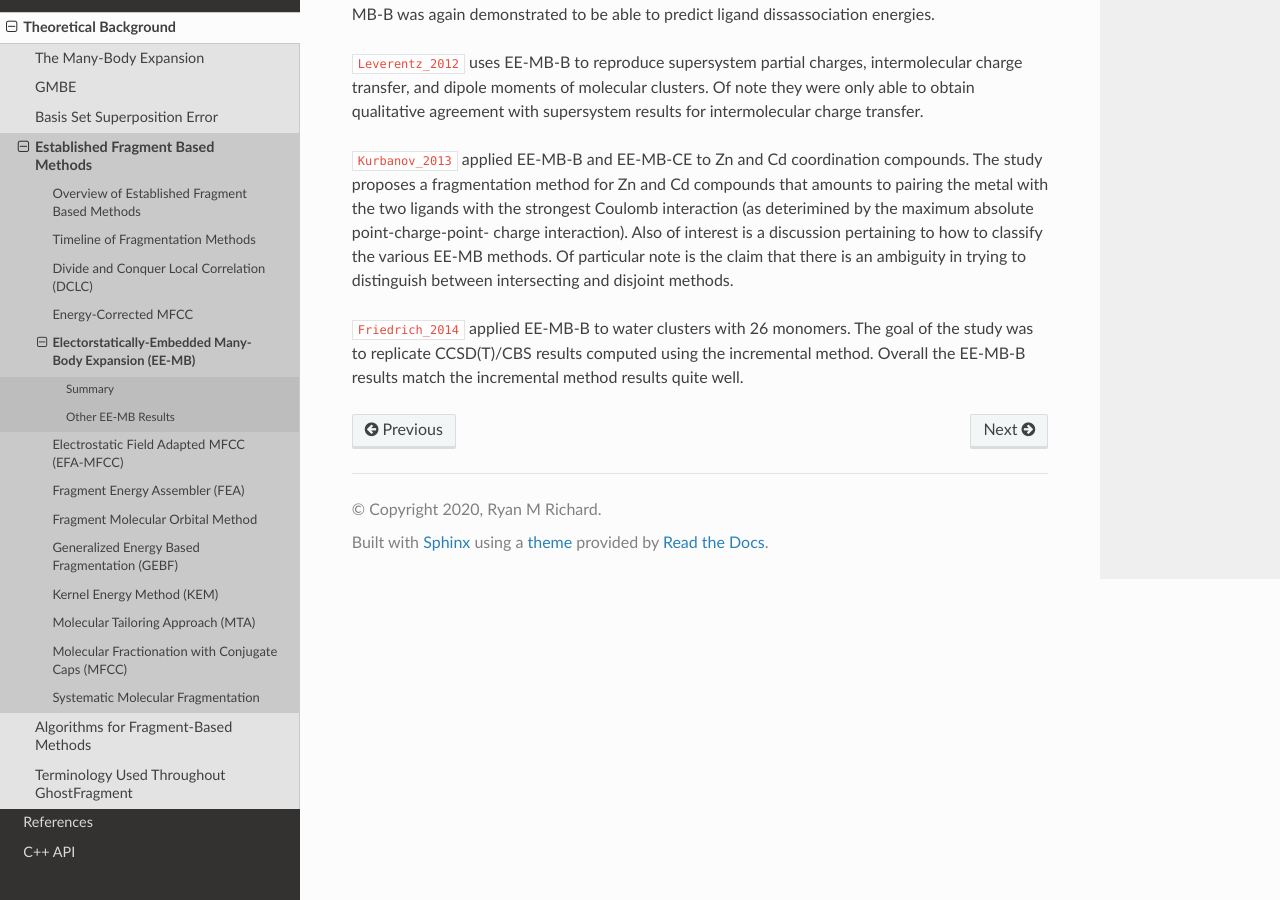
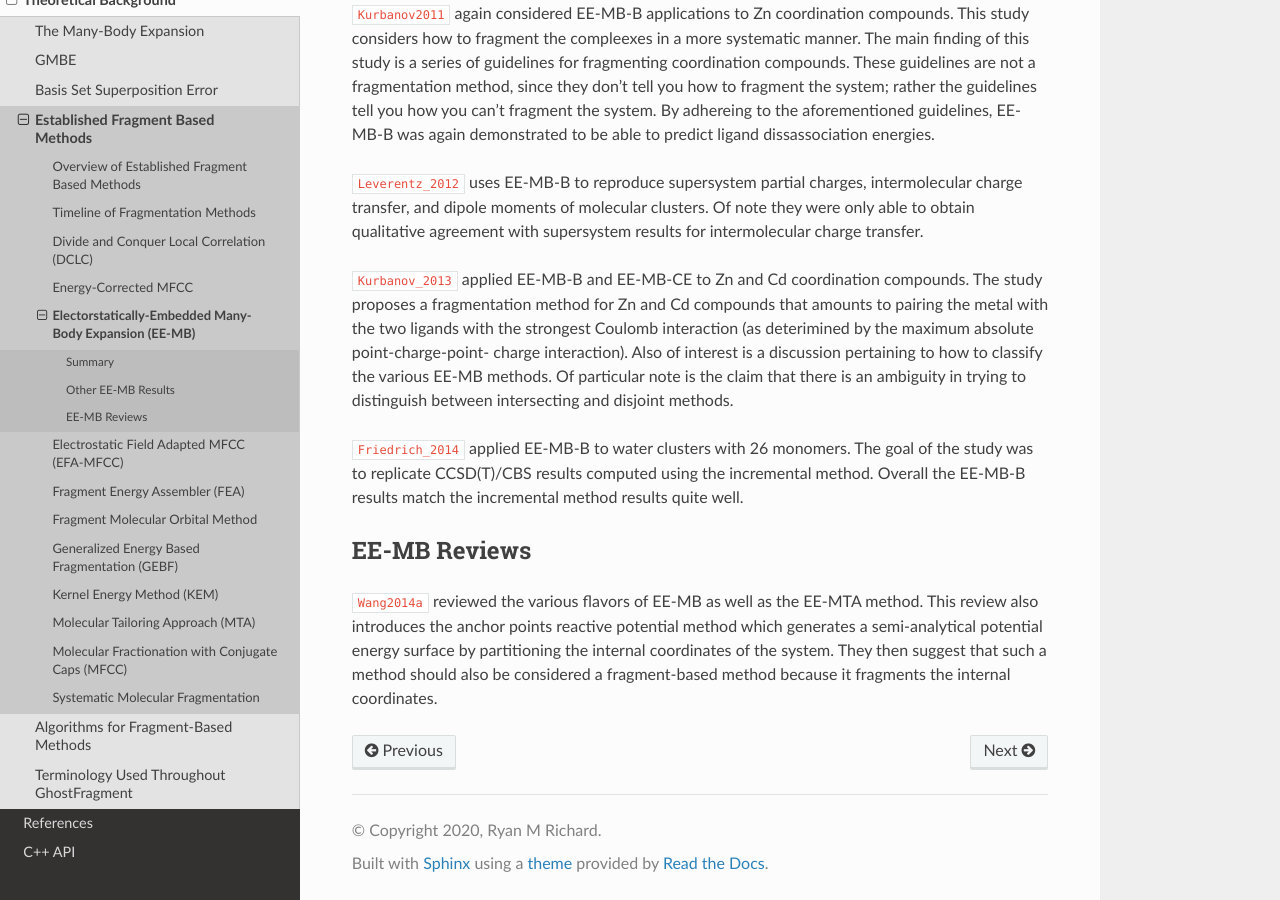
Before and after one commit to rmrresearch/GhostFragment, a Sphinx documentation site: the page built from docs/source/background/established_methods/eembe.rst, in a window 1280 px wide and 900 px high, scrolled down 2087 px. Built offline with Sphinx 7.4.7 and the Read the Docs theme 2.0.0, drawn with Linux system fonts in a browser that asks for light colours; cross-references to code outside the pages are shown as plain code; some of the changed text lies outside the part shown.

Commit message:
eemb checkpoint

```diff
--- a/docs/source/background/established_methods/eembe.rst
+++ b/docs/source/background/established_methods/eembe.rst
@@ -41,10 +41,14 @@ EE-MB-CE and EE-MB-NE are two specific cases of EE-MB-HE (specifically when the
 lowest level is SCF or a local DFT respectively).
 
 
-
 *******
 Summary
 *******
+
+It seems fair to say that the unifying theme of the various flavors of EE-MB is
+the use of non-iterative point charges. Unlike many of the other fragment based
+methods EE-MB has almost always been used to refer to a single flavor
+(EE-MB-B) and care has been taken to distinguish among the other flavors.
 
 +--------------------+-------------+---------------+------------+--------------+
 | Name               | Fragments   | Embedding     | Caps       | Screening    |
@@ -126,3 +130,14 @@ methods.
 goal of the study was to replicate CCSD(T)/CBS results computed using the
 incremental method. Overall the EE-MB-B results match the incremental method
 results quite well.
+
+*************
+EE-MB Reviews
+*************
+
+:cite:t:`Wang2014a` reviewed the various flavors of EE-MB as well as the EE-MTA
+method. This review also introduces the anchor points reactive potential method
+which generates a semi-analytical potential energy surface by partitioning the
+internal coordinates of the system. They then suggest that such a method should
+also be considered a fragment-based method because it fragments the
+internal coordinates.
--- a/docs/source/refs.bib
+++ b/docs/source/refs.bib
@@ -441,6 +441,17 @@ pages={199--225}
   doi       = {10.1021/jz500079e}
   }
 
+@Article{Wang2014a,
+  author    = {Bo Wang and Ke R. Yang and Xuefei Xu and Miho Isegawa and Hannah R. Leverentz and Donald G. Truhlar},
+  journal   = {Accounts of Chemical Research},
+  title     = {Quantum Mechanical Fragment Methods Based on Partitioning Atoms or Partitioning Coordinates},
+  year      = {2014},
+  number    = {9},
+  pages     = {2731--2738},
+  volume    = {47},
+  doi       = {10.1021/ar500068a}
+}
+
 %%%%%%%%%%%%%%%%%%%%%%%%%%%%%%%%%%%%%%%%%%%%%%%%%%%%%%%%%%%%%%%%%%%%%%%%%%%%%%%%
 %                                    FMO
 %%%%%%%%%%%%%%%%%%%%%%%%%%%%%%%%%%%%%%%%%%%%%%%%%%%%%%%%%%%%%%%%%%%%%%%%%%%%%%%%
```
